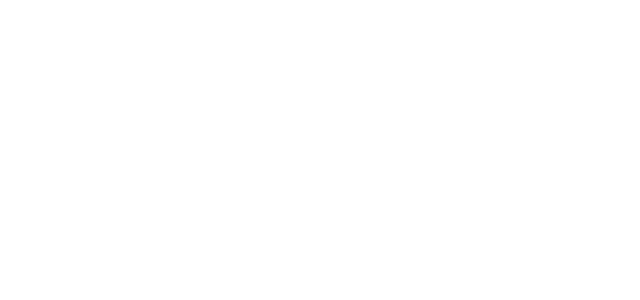
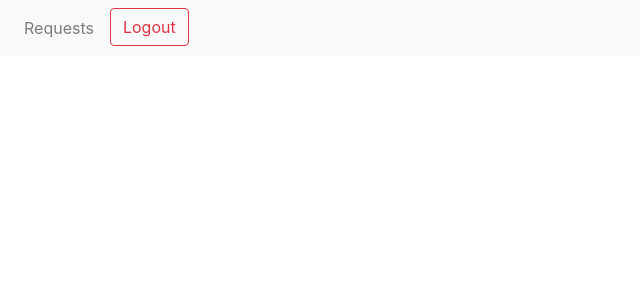
Before and after one commit to balsa-sarenac/literary-association-front, an Angular app: page /admin in a window 1280 px wide. Before the commit this address led to /. Shown: the top 300 px of the page, without its empty margins (0-640 px from the left). Built offline with nearby package versions, Linux system fonts and the light colour scheme.

Commit message:
Implement admin login and admin component

```diff
--- /dev/null
+++ b/src/app/admin/home-admin/home-admin.component.html
@@ -0,0 +1,13 @@
+<div>
+	<nav class="navbar navbar-expand-lg navbar-light bg-light">
+		<ul class="navbar-nav mr-auto">
+			<li class="nav-item">
+				<a class="nav-link" [routerLink]="['requests']">Requests</a>
+			</li>
+			<li class="nav-item">
+				<button class="btn btn-outline-danger my-2 my-sm-0 m-2" (click)="logOut()" type="submit">Logout</button>
+			</li>
+		</ul>
+	</nav>
+	<router-outlet></router-outlet>
+</div>
--- /dev/null
+++ b/src/app/admin/home-admin/home-admin.component.ts
@@ -0,0 +1,24 @@
+import { Component, OnInit } from '@angular/core';
+import { Router } from '@angular/router';
+
+@Component({
+	selector: 'app-home-admin',
+	templateUrl: './home-admin.component.html',
+	styleUrls: ['./home-admin.component.css'],
+})
+export class HomeAdminComponent implements OnInit {
+	constructor(private router: Router) {}
+
+	ngOnInit(): void {}
+
+	logOut() {
+		localStorage.removeItem('User-token');
+		localStorage.removeItem('Expires-in');
+		localStorage.removeItem('Username');
+		localStorage.removeItem('User-role');
+		localStorage.removeItem('Refresh-token');
+		localStorage.removeItem('Cart');
+		localStorage.removeItem('Id');
+		this.router.navigate(['welcome']);
+	}
+}
--- a/src/app/app-routing.module.ts
+++ b/src/app/app-routing.module.ts
@@ -1,6 +1,7 @@
 import { NgModule } from '@angular/core';
 import { Routes, RouterModule } from '@angular/router';
 import { LoginComponent } from './auth/login/login.component';
+import { HomeAdminComponent } from './admin/home-admin/home-admin.component';
 import { HomepageComponent } from './homepage/homepage.component';
 
 const routes: Routes = [
@@ -10,6 +11,11 @@
 		component: HomepageComponent,
 		children: [{ path: 'login', component: LoginComponent }],
 	},
+	{
+		path: 'admin',
+		component: HomeAdminComponent,
+		children: [],
+	},
 ];
 
 @NgModule({
--- a/src/app/app.module.ts
+++ b/src/app/app.module.ts
@@ -8,9 +8,10 @@
 import { HttpClientModule, HTTP_INTERCEPTORS } from '@angular/common/http';
 import { AuthInterceptor } from './http-interceptors/auth-interceptor';
 import { HomepageComponent } from './homepage/homepage.component';
+import { HomeAdminComponent } from './admin/home-admin/home-admin.component';
 
 @NgModule({
-	declarations: [AppComponent, LoginComponent, HomepageComponent],
+	declarations: [AppComponent, LoginComponent, HomepageComponent, HomeAdminComponent],
 	imports: [BrowserModule, AppRoutingModule, FormsModule, ReactiveFormsModule, HttpClientModule],
 	providers: [{ provide: HTTP_INTERCEPTORS, useClass: AuthInterceptor, multi: true }],
 	bootstrap: [AppComponent],
--- a/src/app/auth/login/login.component.ts
+++ b/src/app/auth/login/login.component.ts
@@ -32,11 +32,7 @@
 				localStorage.setItem('Id', data.id);
 				this.loginForm.reset();
 
-				// if(data.role == 'ROLE_ADMIN'){
-				// this.router.navigate(['adminHomepage']);
-				// }else if(data.role != ''){
-				// this.router.navigate(['usersHomepage']);
-				alert('Success!');
+				if (data.role == 'ROLE_ADMIN') this.router.navigate(['admin']);
 			},
 			(error) => {
 				alert('Error');
```
Also changed, not shown: src/app/admin/home-admin/home-admin.component.css (added), 1 other file (tests, documents, lock files or other folders).
